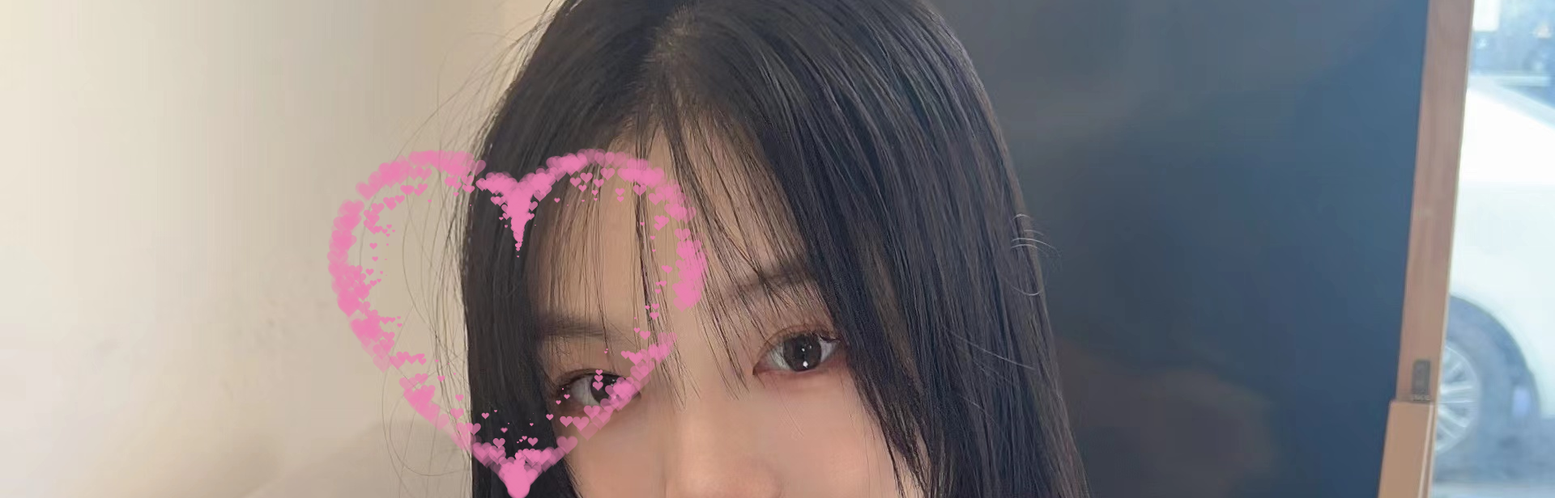
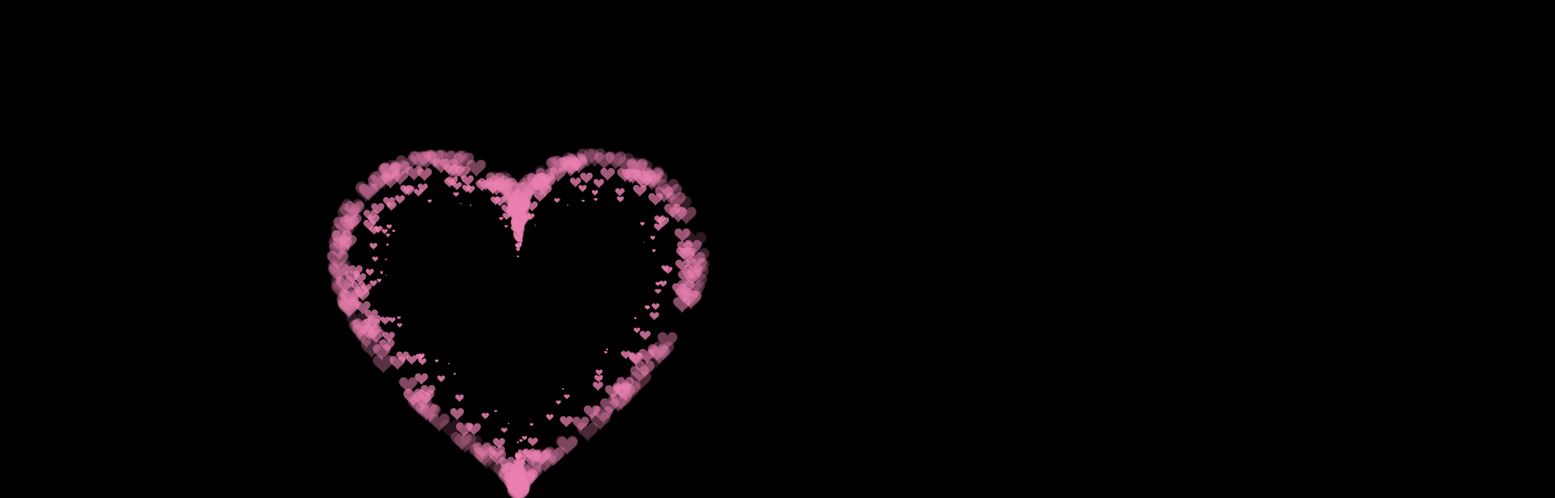
Before and after one commit to hlubos/hlubos.github.io, a plain HTML site: page aixin.html in a window 1280 px wide. Shown: the top 616 px of the page at 81% size, 1920 px wide, since content can reach past the window. Drawn offline with Linux system fonts and the light colour scheme.

Commit message:
Update aixin.html

```diff
--- a/aixin.html
+++ b/aixin.html
@@ -282,7 +282,7 @@
             }, 10);
         })(document.getElementById('pinkboard'));
     </script>
-    <img src="./img/meinv.jpg" style="margin-top: -400;margin-right: -80;">
+<!--     <img src="./img/meinv.jpg" style="margin-top: -400;margin-right: -80;"> -->
 </BODY>
 
 </HTML>
```
